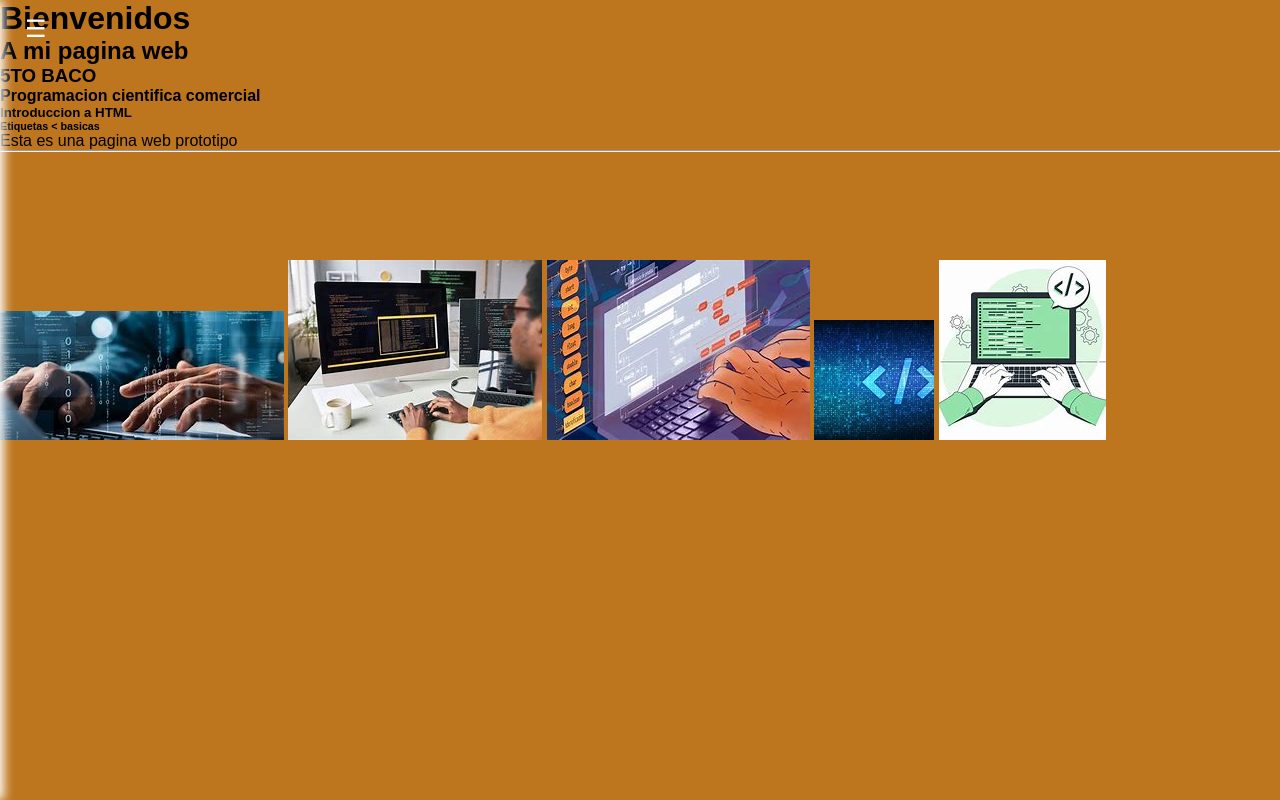
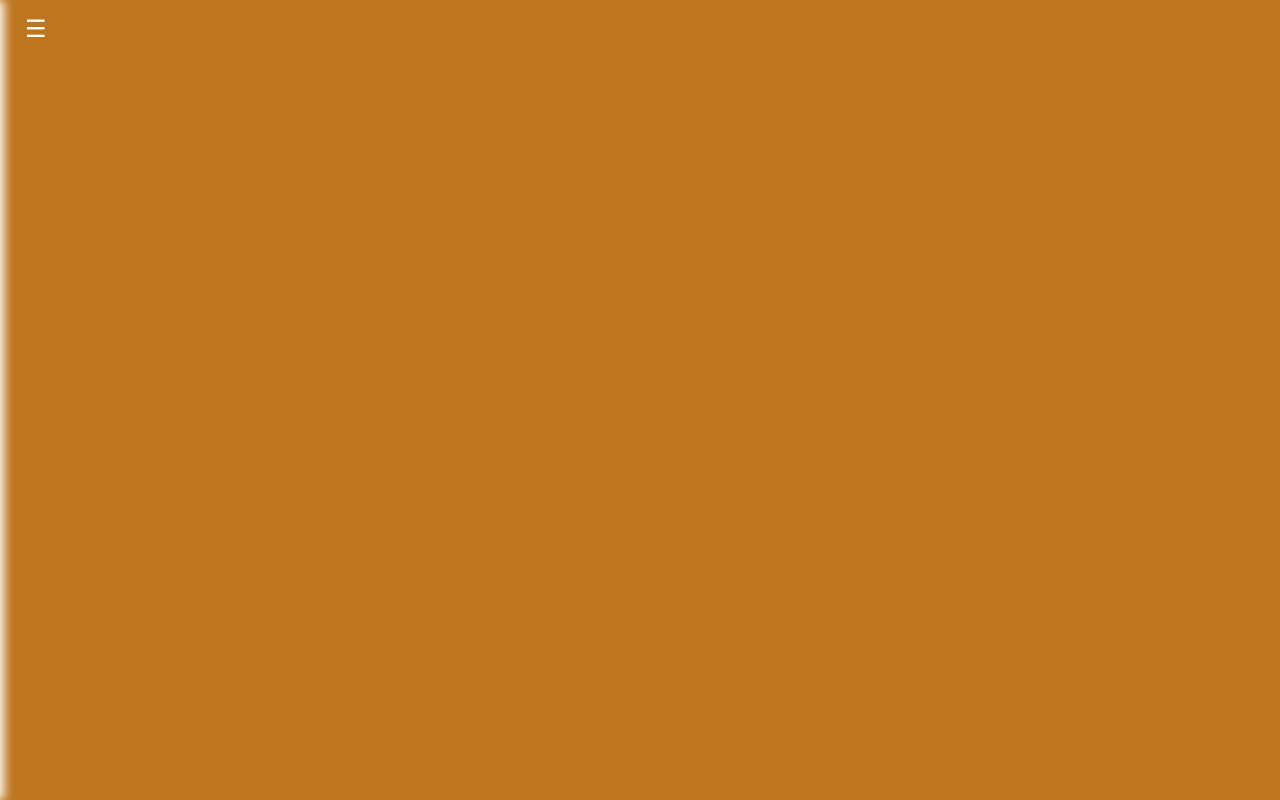
Before and after one commit to LuisGrajeda17/Web-de-Luis-5to-baco, a plain HTML site: page index.html in a window 1280 px wide. Drawn offline with Linux system fonts and the light colour scheme.

Commit message:
Update index.html

```diff
--- a/index.html
+++ b/index.html
@@ -36,22 +36,7 @@
     }
   </script>
 
-</head>
-<body>
-    <h1>Bienvenidos</h1>
-    <h2>A  mi pagina web</h2>
-    <H3>5TO BACO</H3>
-    <h4>Programacion cientifica comercial</h4>
-    <h5>Introduccion a HTML</h5>
-    <h6>Etiquetas  &lt; basicas</h6>
-    <p>Esta es una pagina web prototipo</p>
-   <hr>
-    <br><br><br><br><br><br>
-<img src="IMAGENES/OIP.jpg" alt="">
-<img src="IMAGENES/OIP (1).jpg" alt="">
-<img src="IMAGENES/OIP (2).jpg" alt="">
-<img src="IMAGENES/th.jpg" alt="">
-<img src="IMAGENES/descarga.jpg" alt="">
+
 
 
 </body>
```
